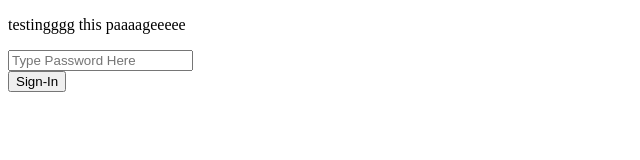
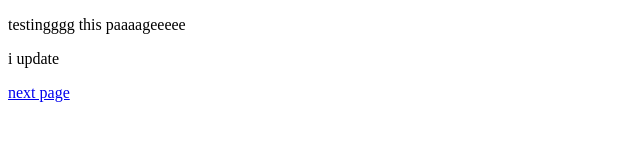
Before and after one commit to CarKraken/carkraken.github.io, a plain HTML site: page index.html in a window 1280 px wide. Shown: the whole page, without its empty margins (0-640 px from the left). Drawn offline with Linux system fonts and the light colour scheme.

Commit message:
testing index html

```diff
--- a/index.html
+++ b/index.html
@@ -3,11 +3,8 @@
 <body>
 
   <p>testingggg this paaaageeeee</p>
-  <form action="javascript:;" onsubmit=" testButton()">
-    <input type="password" placeholder="Type Password Here">
-    <br>
-    <input type="submit" value = "Sign-In">
-</form>
+  <p>i update</p>
+  <a href="sign_in.html">next page</a>
 
 </body>
 </html>
```
